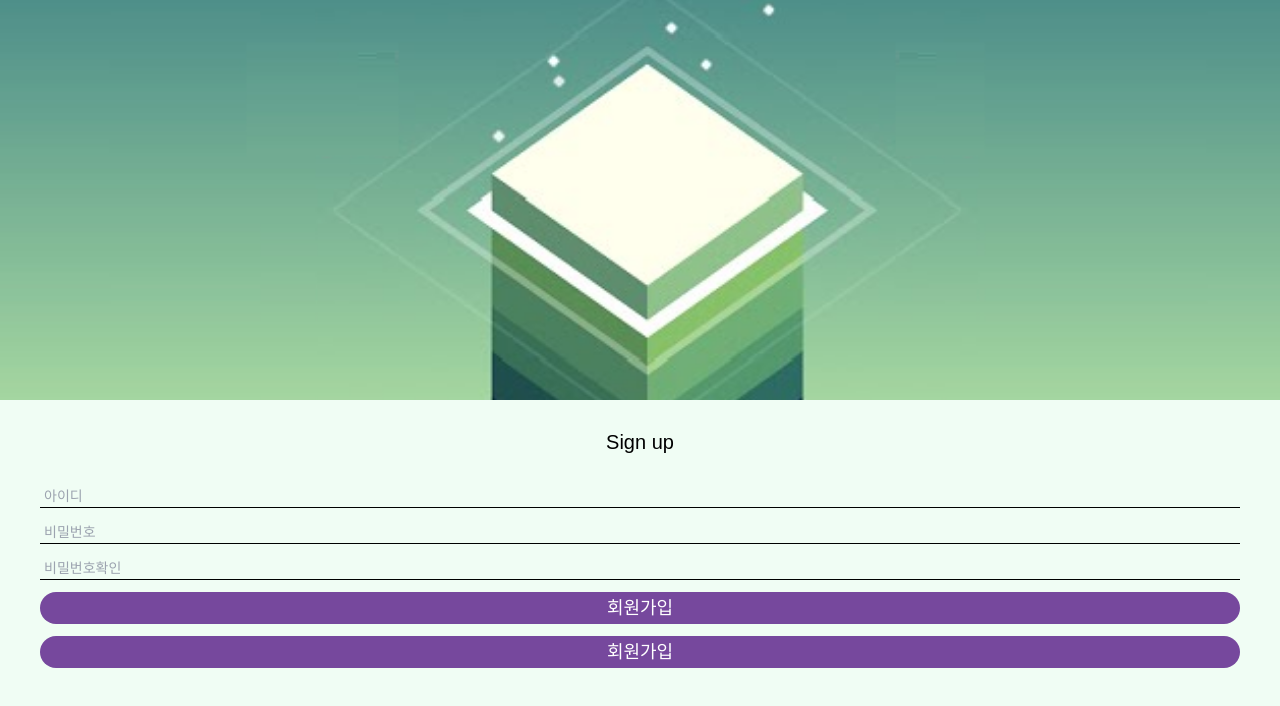
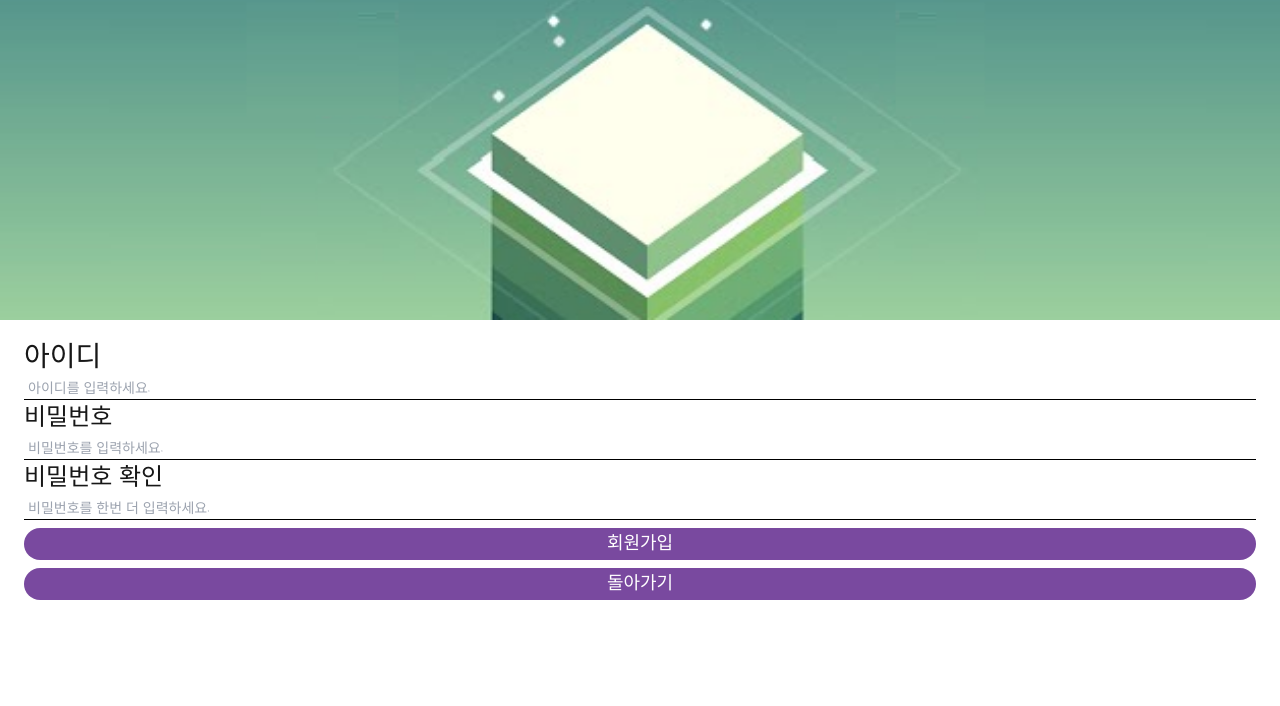
Before and after one commit to co-troll/todoBlock, a Next.js app in the folder front/: page /signup in a window 1280 px wide. Shown: the top 706 px of the page. Built offline with nearby package versions, Linux system fonts and the light colour scheme.

Commit message:
1002 end

```diff
--- a/front/src/app/components/StackImg.tsx
+++ b/front/src/app/components/StackImg.tsx
@@ -1,9 +1,9 @@
 import Image from 'next/image'
-import React from 'react'
+import React, { ReactNode } from 'react'
 
-const StackImg = () => {
+const StackImg = ({className} : {className : string}) => {
     return (
-        <div className='w-full h-1/2 relative overflow-hidden'><Image fill src='/stack.png' alt='stack' className='object-cover' /></div>
+        <div className={`w-full relative overflow-hidden ${className}`}><Image fill src='/stack.png' alt='stack' className='object-cover' /></div>
     )
 }
 
--- a/front/src/app/login/layout.tsx
+++ b/front/src/app/login/layout.tsx
@@ -1,15 +1,13 @@
 import React, { ReactNode } from 'react'
 import { Nanum_Pen_Script } from "next/font/google";
 
-const nanum = Nanum_Pen_Script({ subsets: ['latin'], weight: ['400'], preload:false});
+const nanum = Nanum_Pen_Script({ weight: ['400'], preload:false});
 
 const layout = ({ children }: { children: ReactNode }) => {
     return (
-        <html>
-            <body className={nanum.className}>
+            <div className={nanum.className}>
                 {children}
-            </body>
-        </html>
+            </div>
     )
 }
 
--- a/front/src/app/login/page.tsx
+++ b/front/src/app/login/page.tsx
@@ -5,7 +5,7 @@ import StackImg from '../components/StackImg'
 const page = () => {
     return (
         <div className='flex flex-col w-full h-screen bg-white gap-7'>
-            <StackImg />
+            <StackImg className={'w-full h-1/2 relative overflow-hidden '}/>
             <LoginForm />
         </div>
     )
--- a/front/src/app/moecules/LoginForm.tsx
+++ b/front/src/app/moecules/LoginForm.tsx
@@ -1,17 +1,22 @@
 import React from 'react'
 import Input from '../components/Input'
 import Button from '../components/Button'
+import { Nanum_Pen_Script } from "next/font/google";
+
+// const nanum = Nanum_Pen_Script({ weight: ['400'], preload: false });
 
 const LoginForm = () => {
     return (
+        <div>
             <form className='flex flex-col px-6 gap-3 items-center'>
                 <label className='flex w-full h-5 text-[28px] items-center'>아이디</label>
                 <Input place='아이디를 입력하세요' />
                 <label className='flex w-full h-6 text-2xl items-center'>비밀번호</label>
                 <Input place='비밀번호를 입력하세요' />
                 <Button children='로그인' />
-            <Button children='회원가입'/>
+                <Button children='회원가입' />
             </form>
+        </div>
     )
 }
 
--- a/front/src/app/moecules/SignupForm.tsx
+++ b/front/src/app/moecules/SignupForm.tsx
@@ -1,17 +1,23 @@
 import React from 'react'
 import Input from '../components/Input'
 import Button from '../components/Button'
+import { Nanum_Pen_Script } from "next/font/google";
+
+// const nanum = Nanum_Pen_Script({ weight: ['400'], preload: false });
 
 const SignupForm = () => {
     return (
         <div>
-            <form className='flex flex-col px-10 gap-3 items-center'>
-            <Input place='아이디' />
-            <Input place='비밀번호' />
-            <Input place='비밀번호확인' />
-            <Button children='회원가입'/>
-            <Button children='회원가입'/>
-        </form>
+            <form className='flex flex-col px-6 gap-2 items-center'>
+            <label className='flex w-full h-5 text-[28px] items-center'>아이디</label>
+                <Input place='아이디를 입력하세요.' />
+                <label className='flex w-full h-5 text-2xl items-center'>비밀번호</label>
+                <Input place='비밀번호를 입력하세요.' />
+                <label className='flex w-full h-5 text-2xl items-center'>비밀번호 확인</label>
+                <Input place='비밀번호를 한번 더 입력하세요.' />
+                <Button children='회원가입' />
+                <Button children='돌아가기' />
+            </form>
         </div>
     )
 }
--- a/front/src/app/signup/layout.tsx
+++ b/front/src/app/signup/layout.tsx
@@ -1,8 +1,11 @@
 import React, { ReactNode } from 'react'
+import { Nanum_Pen_Script } from "next/font/google";
+
+const nanum = Nanum_Pen_Script({ weight: ['400'], preload:false});
 
 const layout = ({ children }: { children: ReactNode }) => {
     return (
-        <div>
+        <div className={nanum.className}>
             {children}
         </div>
     )
--- a/front/src/app/signup/page.tsx
+++ b/front/src/app/signup/page.tsx
@@ -5,9 +5,8 @@ import SignupForm from '../moecules/SignupForm'
 
 const page = () => {
     return (
-        <div className='flex flex-col w-full h-screen bg-green-50 gap-7'>
-            <StackImg />
-            <div className='flex w-full text-black text-xl justify-center'>Sign up</div>
+        <div className='flex flex-col w-full h-screen bg-white gap-7'>
+            <StackImg className='h-2/5'/>
             <SignupForm />
         </div>
     )
```
Lines whose indentation alone changed are shown as unchanged.
